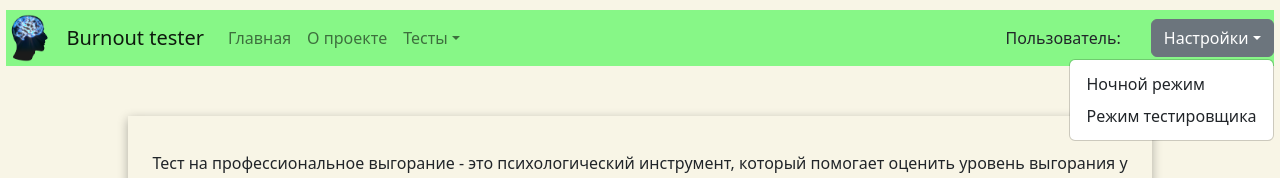
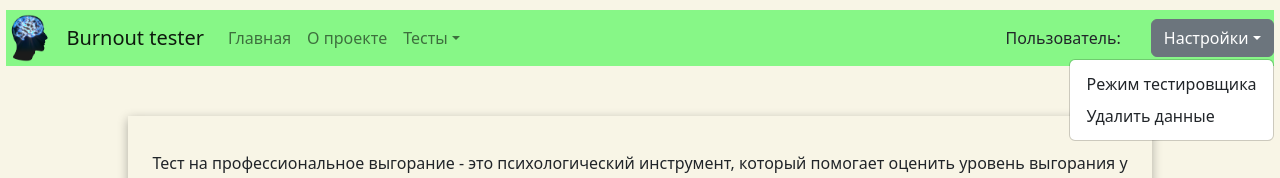
Before and after one commit to burnstopper/burnout-test, a React (Create React App) app in the folder frontend/: page / in a window 1280 px wide. Both pictures are taken after a click on the button "Настройки". Shown: the top 178 px of the page. Built offline with nearby package versions, Linux system fonts and the light colour scheme.

Commit message:
remove token in settings

```diff
--- a/frontend/src/components/Settings/Settings.js
+++ b/frontend/src/components/Settings/Settings.js
@@ -1,8 +1,13 @@
 import React from "react"
 import { Dropdown } from "react-bootstrap"
 import "./Settings.css"
+import CookieLib from "../../utils/cookies"
 
 const Settings = ({ toggleMode }) => {
+    const resetCookie = () => {
+        CookieLib.removeCookie()
+    }
+
     return (
         <Dropdown className="settings">
             <Dropdown.Toggle variant="outline-secondary" id="dropdown-basic">
@@ -10,9 +15,11 @@ const Settings = ({ toggleMode }) => {
             </Dropdown.Toggle>
 
             <Dropdown.Menu>
-                <Dropdown.Item href="#/action-1">Ночной режим</Dropdown.Item>
                 <Dropdown.Item onClick={toggleMode}>
                     Режим тестировщика
+                </Dropdown.Item>
+                <Dropdown.Item onClicl={resetCookie}>
+                    Удалить данные
                 </Dropdown.Item>
             </Dropdown.Menu>
         </Dropdown>
--- a/frontend/src/components/Test/Test.js
+++ b/frontend/src/components/Test/Test.js
@@ -23,14 +23,14 @@ const Test = ({ quizData, setResults, setToken }) => {
     const refLikert = useRef(null)
 
     const mappingAnswers = {
-        NONE: "none",
-        Никогда: "never",
-        "Очень редко": "very_rarely",
-        Редко: "rarely",
-        Иногда: "sometimes",
-        Часто: "often",
-        "Очень часто": "very_often",
-        Ежедневно: "daily",
+        NONE: "NONE",
+        Никогда: "NEVER",
+        "Очень редко": "VERY_RARELY",
+        Редко: "RARELY",
+        Иногда: "SOMETIMES",
+        Часто: "OFTEN",
+        "Очень часто": "VERY_OFTEN",
+        Ежедневно: "DAILY ",
     }
 
     // useEffect(() => {
@@ -53,11 +53,9 @@ const Test = ({ quizData, setResults, setToken }) => {
         setState("waiting")
         console.log(answers)
         const date = new Date().toISOString()
-        console.log(date)
-        const token = CookieLib.getCookieToken()
         const data = {
-            token: token,
             data_time: date,
+            quiz_id: 0,
             answer1: mappingAnswers[answers[0]],
             answer2: mappingAnswers[answers[1]],
             answer3: mappingAnswers[answers[2]],
```
